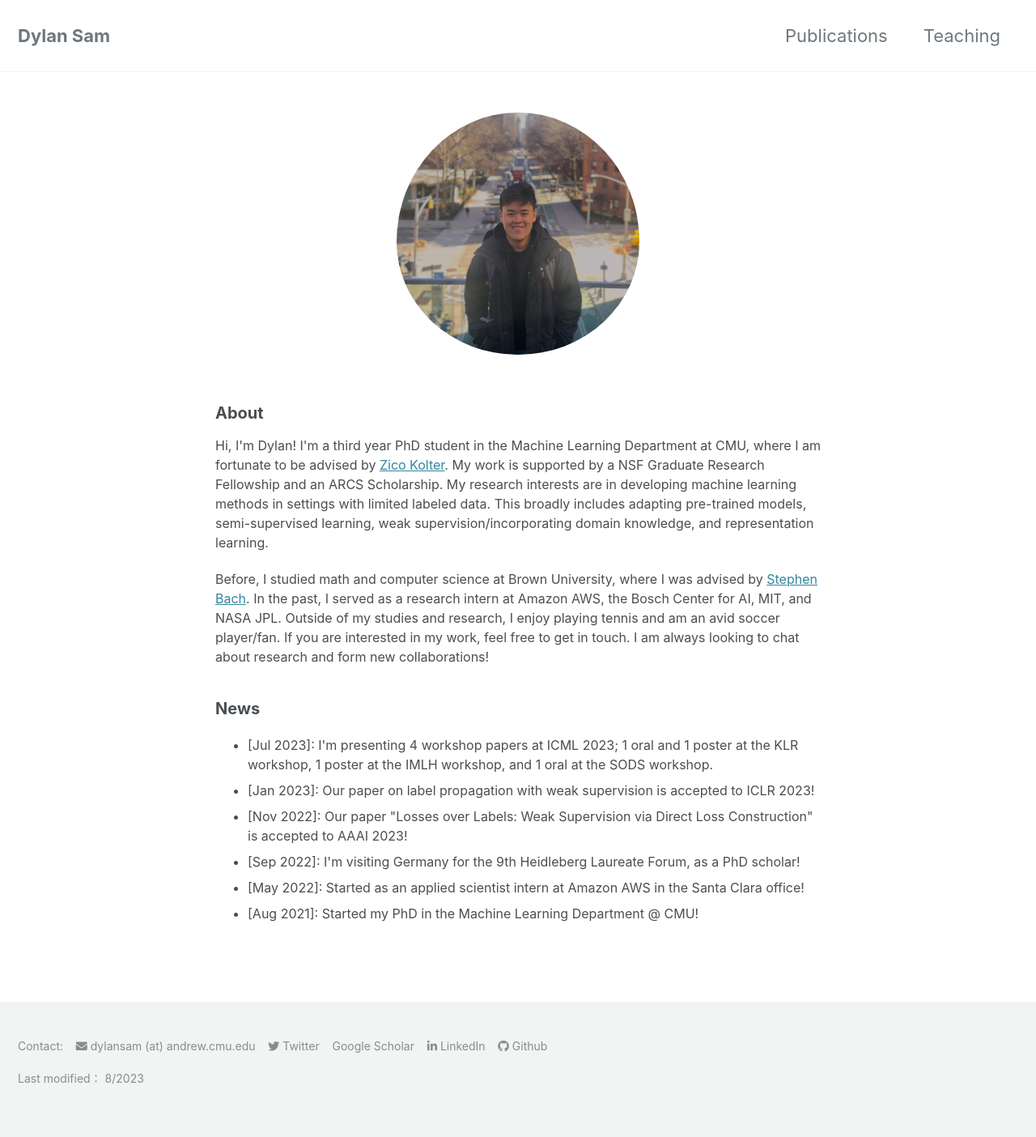
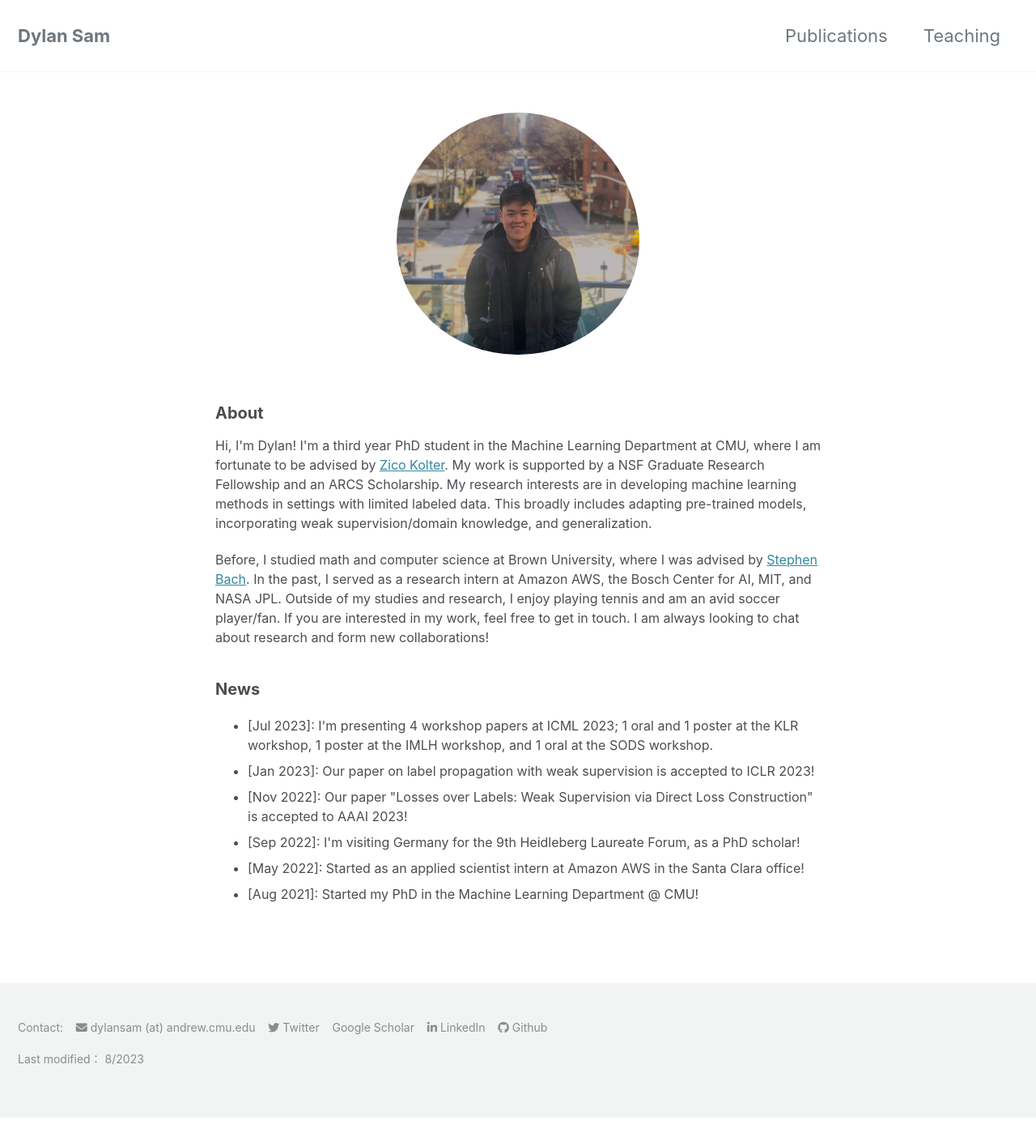
Before and after one commit to dsam99/dsam99.github.io, a Jekyll site: the page built from index.md, in a window 1280 px wide. Shown: the whole page at 81% size. Built offline with Jekyll 4.4.1, drawn with Linux system fonts in a browser that asks for light colours; cached includes are drawn as plain includes; nearby versions of some CDN libraries; a style sheet for code colours, icons or effects is not loaded; after the commit the page ends 1380 px from its top, so only the background shows below that.

Commit message:
changing wording

```diff
--- a/_layouts/home.html
+++ b/_layouts/home.html
@@ -11,7 +11,7 @@ layout: default
 	<h2>About</h2>
 
 	<p>
-		Hi, I'm Dylan! I'm a third year PhD student in the Machine Learning Department at CMU, where I am fortunate to be advised by <a href="https://zicokolter.com/">Zico Kolter</a>. My work is supported by a NSF Graduate Research Fellowship and an ARCS Scholarship. My research interests are in developing machine learning methods in settings with limited labeled data. This broadly includes adapting pre-trained models, semi-supervised learning, weak supervision/incorporating domain knowledge, and representation learning.
+		Hi, I'm Dylan! I'm a third year PhD student in the Machine Learning Department at CMU, where I am fortunate to be advised by <a href="https://zicokolter.com/">Zico Kolter</a>. My work is supported by a NSF Graduate Research Fellowship and an ARCS Scholarship. My research interests are in developing machine learning methods in settings with limited labeled data. This broadly includes adapting pre-trained models, incorporating weak supervision/domain knowledge, and generalization.
 	</p>
 
 	<p>
```
